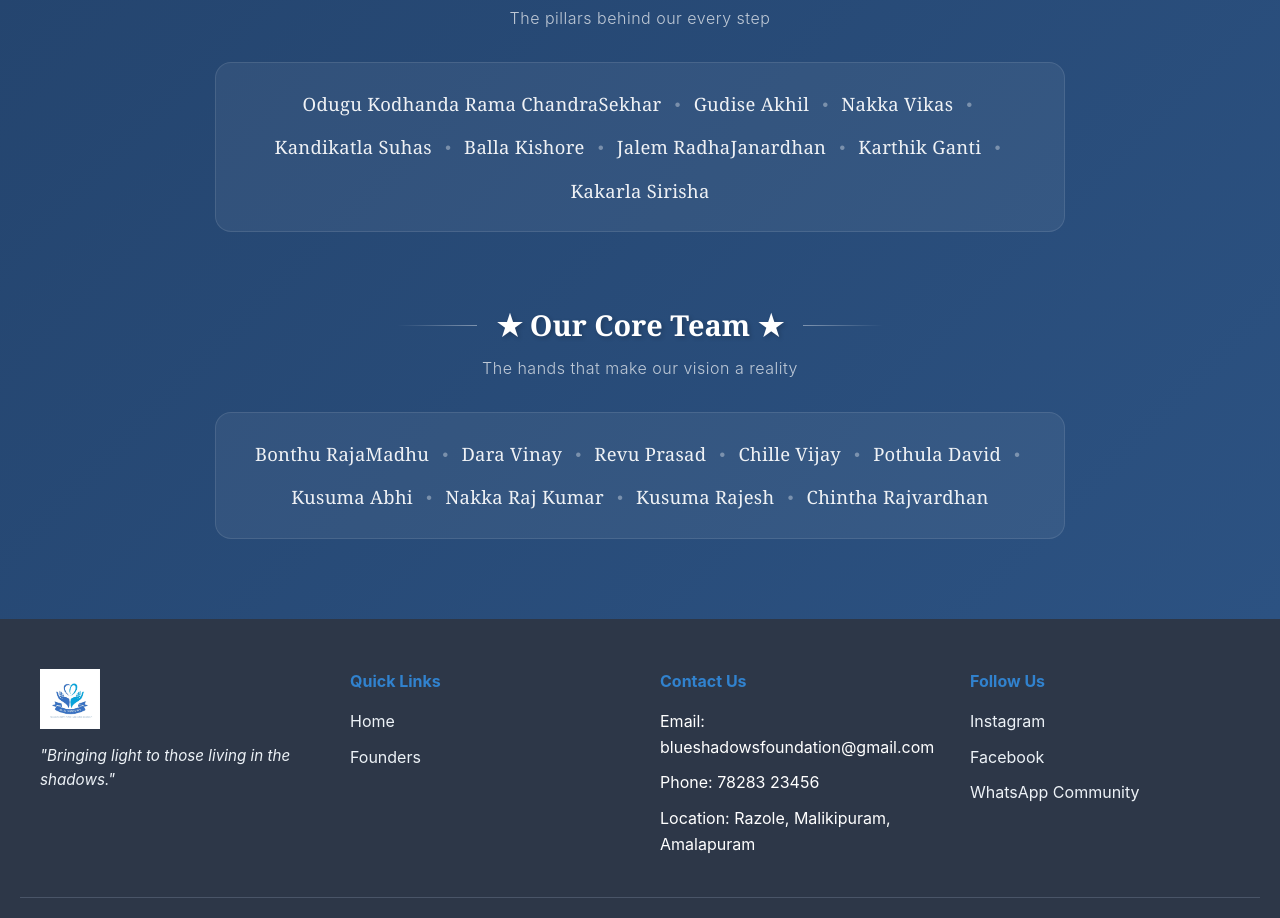
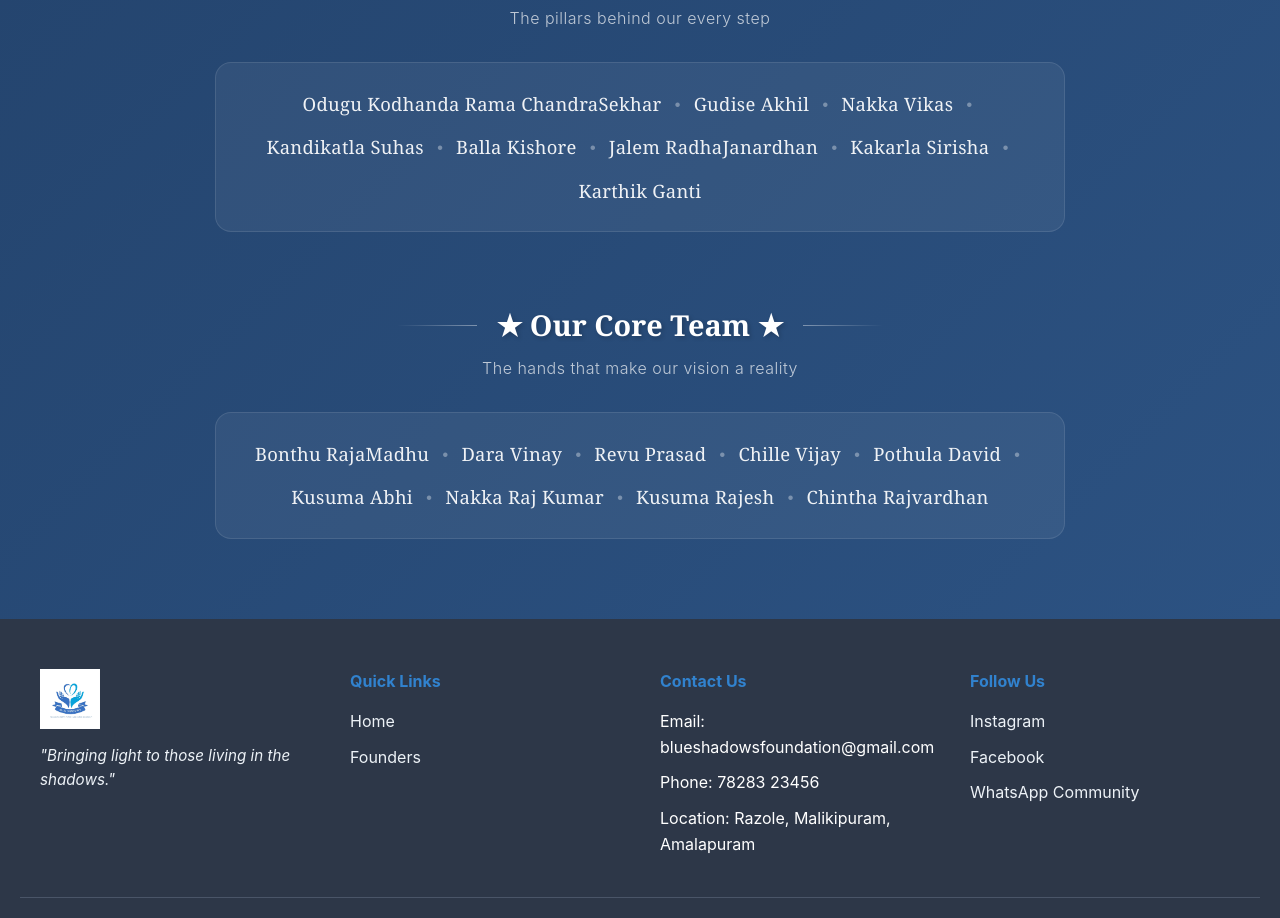
Before and after one commit to karthik-ganti/BlueShadows, a React (Vite) app: page /#/founders in a window 1280 px wide. Shown: the part 1680-2598 px from the top of the page. Built offline with nearby package versions, Linux system fonts and the light colour scheme.

Commit message:
Reorder constant supporters list

```diff
--- a/src/pages/Founders.jsx
+++ b/src/pages/Founders.jsx
@@ -64,8 +64,8 @@ function Founders() {
                 'Kandikatla Suhas',
                 'Balla Kishore',
                 'Jalem RadhaJanardhan',
+                'Kakarla Sirisha',
                 'Karthik Ganti',
-                'Kakarla Sirisha',
               ].map((name, index, arr) => (
                 <span key={index} className="team-name-item">
                   <span className="team-name-text">{name}</span>
```
